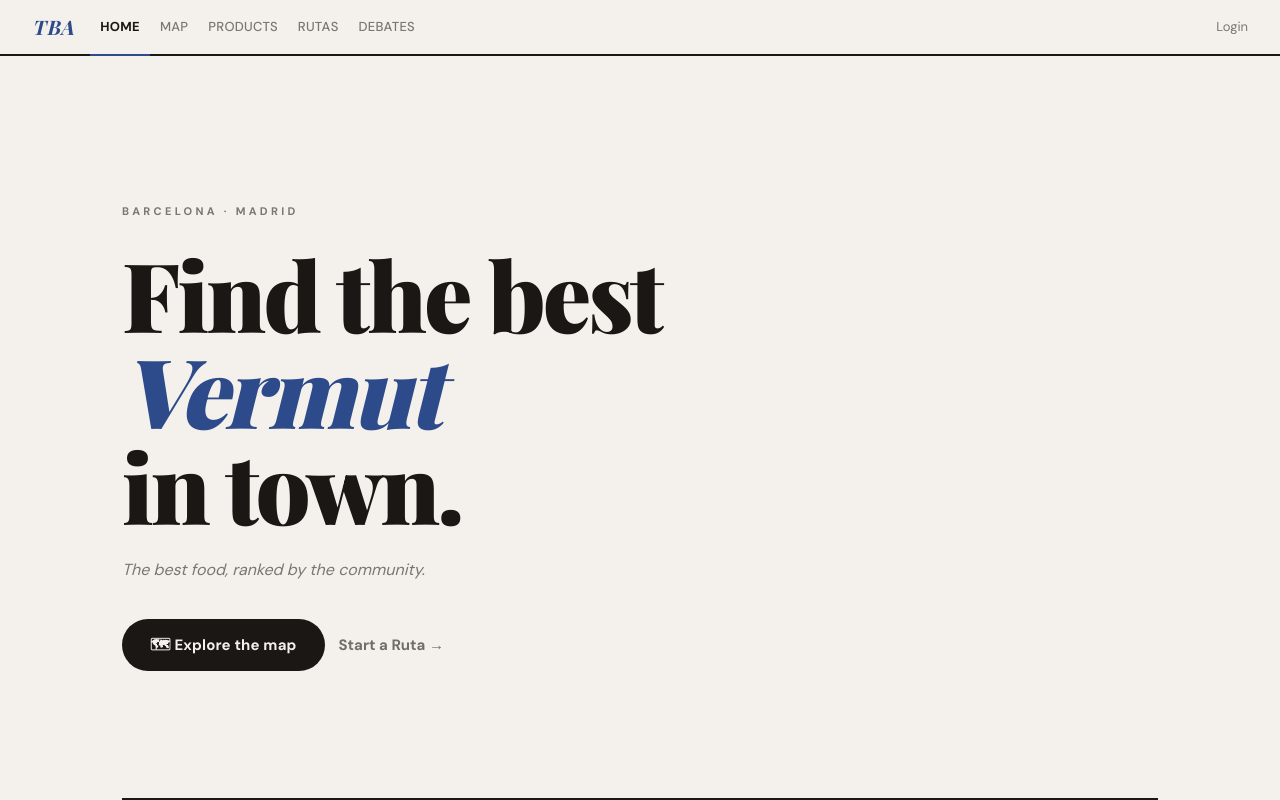
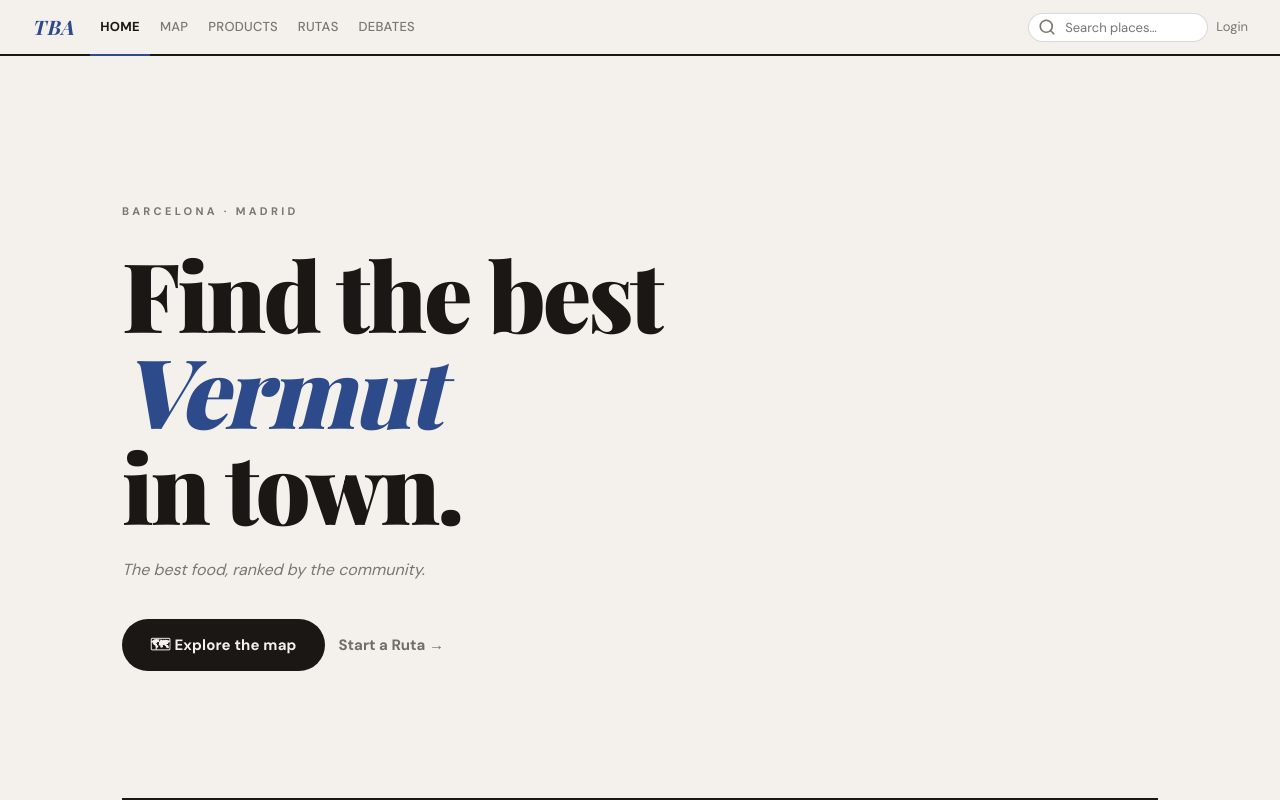
Before and after one commit to danielramirezopisso/thebestagain-dev, a website: page index.html in a window 1280 px wide. Shown: the top 800 px of the page. Drawn offline with nearby package versions, Linux system fonts and the light colour scheme; no server answers; a web font is replaced by a local one.

Commit message:
feat(home): search icon in nav — desktop shows bar, mobile icon only

```diff
--- a/home.css
+++ b/home.css
@@ -358,3 +358,40 @@
   opacity: 0.55;
   border: 1.5px solid rgba(255,255,255,0.6);
 }
+
+/* ── Search bar in nav ── */
+.gs-search-wrap {
+  display: flex;
+  align-items: center;
+  position: relative;
+}
+.gs-search-input {
+  border: 1.5px solid var(--border);
+  border-radius: 20px;
+  padding: 5px 14px 5px 36px;
+  font-size: 13px;
+  font-family: inherit;
+  background: var(--card);
+  color: var(--text);
+  outline: none;
+  width: 180px;
+  transition: border-color 0.15s;
+}
+.gs-search-input:focus { border-color: var(--accent); }
+.gs-search-icon {
+  position: absolute;
+  left: 10px;
+  color: var(--muted);
+  pointer-events: none;
+}
+
+/* Mobile — hide input, show icon only */
+@media (max-width: 768px) {
+  .gs-search-input { display: none; }
+  .gs-search-icon {
+    position: static;
+    color: var(--text);
+    opacity: 0.7;
+    pointer-events: none;
+  }
+}
--- a/index.html
+++ b/index.html
@@ -45,6 +45,10 @@
       <a href="battles.html">Debates</a>
     </nav>
     <div class="nav-right">
+      <div class="gs-search-wrap">
+        <input class="gs-search-input" type="search" placeholder="Search places…" autocomplete="off" />
+        <svg class="gs-search-icon" width="18" height="18" viewBox="0 0 24 24" fill="none" stroke="currentColor" stroke-width="2.2" stroke-linecap="round"><circle cx="11" cy="11" r="8"/><path d="m21 21-4.35-4.35"/></svg>
+      </div>
       <span id="authStatus" class="auth-pill"></span>
       <button class="burger" id="burgerBtn" onclick="toggleNav()" aria-label="Menu">&#9776;</button>
     </div>
```
